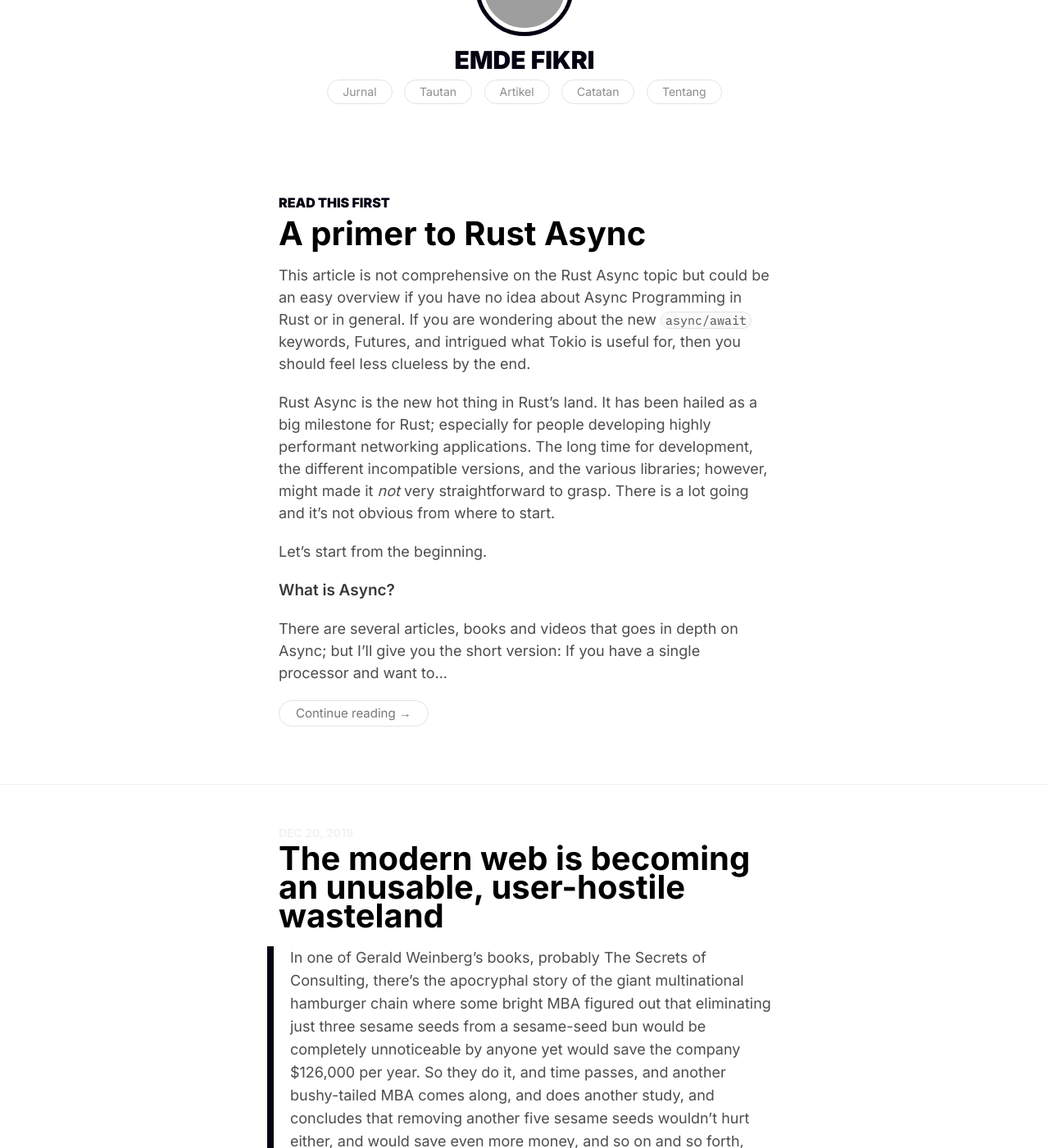
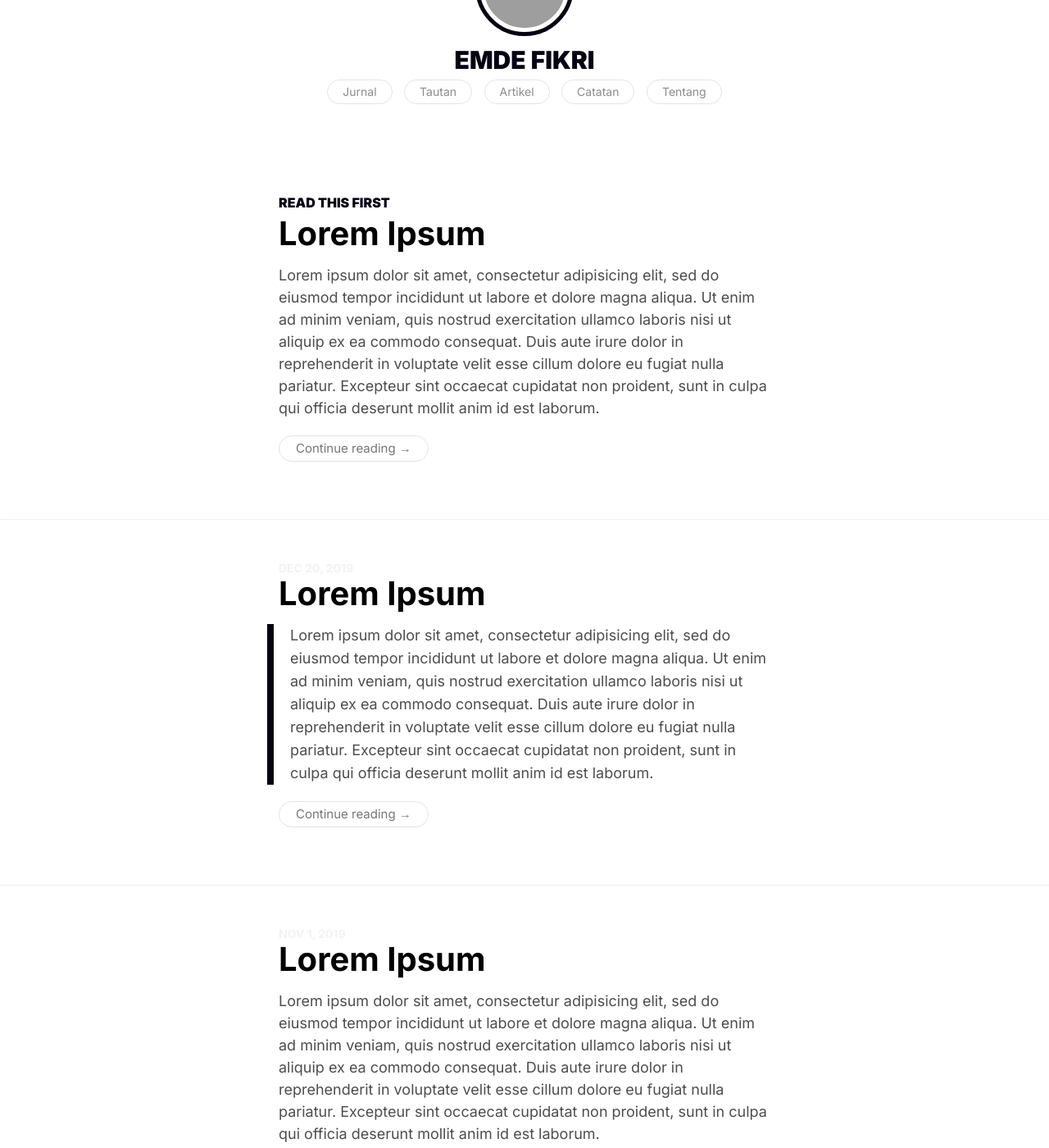
Before and after one commit to emdefikri/emdefikri.github.io, a Jekyll site: the page built from index.md, in a window 1280 px wide and 1400 px high, scrolled down 216 px. Shown: the whole window at 82% size. Built offline with Jekyll 4.4.1, drawn with Linux system fonts in a browser that asks for light colours; a script that is not in the unit is left out; some of the changed text lies outside the part shown; grey boxes are pictures that could not be loaded.

Commit message:
Update homepage.html

```diff
--- a/_layouts/homepage.html
+++ b/_layouts/homepage.html
@@ -227,16 +227,15 @@
 
         <article id="gSjs8W5WGcuZZy34p84py" class="post user_show">
             <h1 class="article_title">
-                <a href="/async-rust">A primer to Rust Async</a>
+                <a href="/async-rust">Lorem Ipsum</a>
             </h1>
             <a href="/async-rust">
-                <p>This article is not comprehensive on the Rust Async topic but could be an easy overview if you have no idea about Async Programming in Rust or in general. If you are wondering about the new <code class="prettyprint">async/await</code> keywords, Futures, and intrigued what Tokio is useful for, then you should feel less clueless by the end.</p>
-                <p>Rust Async is the new hot thing in Rust’s land. It has been hailed as a big milestone for Rust; especially for people developing highly performant networking applications. The long time for development, the different incompatible versions, and the various libraries; however, might made it <em>not</em> very straightforward to grasp. There is a lot going and it’s not obvious from where to start.</p>
-
-                <p>Let’s start from the beginning.</p>
-                <h3>What is Async?
-                </h3>
-                <p>There are several articles, books and videos that goes in depth on Async; but I’ll give you the short version: If you have a single processor and want to...</p>
+                <p>Lorem ipsum dolor sit amet, consectetur adipisicing elit, sed do eiusmod
+                tempor incididunt ut labore et dolore magna aliqua. Ut enim ad minim veniam,
+                quis nostrud exercitation ullamco laboris nisi ut aliquip ex ea commodo
+                consequat. Duis aute irure dolor in reprehenderit in voluptate velit esse
+                cillum dolore eu fugiat nulla pariatur. Excepteur sint occaecat cupidatat non
+                proident, sunt in culpa qui officia deserunt mollit anim id est laborum.</p>
             </a>
             <p><a href="/async-rust" class="buttonize outline small">Continue reading &rarr;</a></p>
         </article>
@@ -245,13 +244,16 @@
 
         <article id="9rTjtwY1ujKsQRCtoQZeTn" class="post user_show">
             <time datetime="2019-12-20" class="article_time">Dec 20, 2019</time>
-            <h1 class="article_title"><a href="/the-modern-web">The modern web is becoming an unusable, user-hostile wasteland</a></h1>
+            <h1 class="article_title"><a href="/the-modern-web">Lorem Ipsum</a></h1>
             <a href="/the-modern-web" class="content">
                 <blockquote>
-                    <p>In one of Gerald Weinberg’s books, probably The Secrets of Consulting, there’s the apocryphal story of the giant multinational hamburger chain where some bright MBA figured out that eliminating just three sesame seeds from a sesame-seed bun would be completely unnoticeable by anyone yet would save the company $126,000 per year. So they do it, and time passes, and another bushy-tailed MBA comes along, and does another study, and concludes that removing another five sesame seeds wouldn’t hurt either, and would save even more money, and so on and so forth, every year or two, the new management trainee looking for ways to save money proposes removing a sesame seed or two, until eventually, they’re shipping hamburger buns with exactly three sesame seeds artfully arranged in a triangle, and nobody buys their hamburgers any more.</p>
+                    <p>Lorem ipsum dolor sit amet, consectetur adipisicing elit, sed do eiusmod
+                    tempor incididunt ut labore et dolore magna aliqua. Ut enim ad minim veniam,
+                    quis nostrud exercitation ullamco laboris nisi ut aliquip ex ea commodo
+                    consequat. Duis aute irure dolor in reprehenderit in voluptate velit esse
+                    cillum dolore eu fugiat nulla pariatur. Excepteur sint occaecat cupidatat non
+                    proident, sunt in culpa qui officia deserunt mollit anim id est laborum.</p>
                 </blockquote>
-                <p><em>Joel Spolsky from There’s no place like 127.0.0.1</em></p>
-                <p>As I keep...</p>
             </a>
             <p class="continue_mark"><a href="/the-modern-web" class="buttonize outline small">Continue reading &rarr;</a></p>
         </article>
@@ -260,16 +262,14 @@
 
         <article id="dDbd6LEardsJZRwKZoMnHG" class="post user_show">
             <time datetime="2019-11-01" class="article_time">Nov 1, 2019</time>
-            <h1 class="article_title"><a href="/rust-2020">Rust 2020: A better ecosystem</a></h1>
+            <h1 class="article_title"><a href="/rust-2020">Lorem Ipsum</a></h1>
             <a href="/rust-2020" class="content">
-                <p>This article is written in a response to A call for blogs 2020.</p>
-                <p>I’m fairly new to Rust, and thus my perspective is that of someone who is not quite sophisticated with the language. I think Rust is hard to learn but should be manageable for your average software developer given enough persistence.</p>
-
-                <p>Once you are over that barrier, you start thinking of building something in Rust. Probably, for the web, or a desktop application, or a mobile application; because that’s largely what many developers are building today.</p>
-
-                <p>The problem is, in my opinion, the Rust ecosystem is pretty much under-developed at this point. Especially, if you are targeting web, desktop or mobile. The infrastructure is simply not there. The crates have little maintainers, little documentation, no tutorials, and the tooling is just bad.</p>
-
-                <p>So here is how I think this should be approached:</p>
+                <p>Lorem ipsum dolor sit amet, consectetur adipisicing elit, sed do eiusmod
+                tempor incididunt ut labore et dolore magna aliqua. Ut enim ad minim veniam,
+                quis nostrud exercitation ullamco laboris nisi ut aliquip ex ea commodo
+                consequat. Duis aute irure dolor in reprehenderit in voluptate velit esse
+                cillum dolore eu fugiat nulla pariatur. Excepteur sint occaecat cupidatat non
+                proident, sunt in culpa qui officia deserunt mollit anim id est laborum.</p>
 
                 <ul>
                     <li>Focus on few angles and crates...</li>
@@ -282,14 +282,23 @@
 
         <article id="vc8mGg6PwseUDM2uxRWjrN" class="post user_show">
             <time datetime="2019-10-10" class="article_time">Oct 10, 2019</time>
-            <h1 class="article_title"><a href="/rust-intro">A brief introduction to Rust</a></h1>
+            <h1 class="article_title"><a href="/rust-intro">Lorem Ipsum</a></h1>
             <a href="/rust-intro" class="content">
-                <p>This blog post will take a deep dive into the Rust world of mutability. By deep dive, it means the blog post is considerably long. So it will take time to go through the different examples. The topic we will dive through is specific but we will have to go through various Rust concepts: Ownership/Borrowing, Lifetimes, Unsafe, Sync, Closures, Macros and more. This might be intimidating and I think this is where many developers are put off. </p>
-                <p>This article assumes some familiarity with Rust; that is if you have successfully run a “Hello World” program, then you are qualified! If you have struggled with some of the hard concepts then this article could be a good introduction. It will not go deep for each one of these but will give you enough knowledge to help you understand the bigger picture.</p>
+                <p>Lorem ipsum dolor sit amet, consectetur adipisicing elit, sed do eiusmod
+                tempor incididunt ut labore et dolore magna aliqua. Ut enim ad minim veniam,
+                quis nostrud exercitation ullamco laboris nisi ut aliquip ex ea commodo
+                consequat. Duis aute irure dolor in reprehenderit in voluptate velit esse
+                cillum dolore eu fugiat nulla pariatur. Excepteur sint occaecat cupidatat non
+                proident, sunt in culpa qui officia deserunt mollit anim id est laborum.</p>
 
                 <hr>
 
-                <p>We will start from a <em>reasonably</em> easy problem: We want to access a particular variable from any...</p>
+                <p>Lorem ipsum dolor sit amet, consectetur adipisicing elit, sed do eiusmod
+                tempor incididunt ut labore et dolore magna aliqua. Ut enim ad minim veniam,
+                quis nostrud exercitation ullamco laboris nisi ut aliquip ex ea commodo
+                consequat. Duis aute irure dolor in reprehenderit in voluptate velit esse
+                cillum dolore eu fugiat nulla pariatur. Excepteur sint occaecat cupidatat non
+                proident, sunt in culpa qui officia deserunt mollit anim id est laborum.</p>
             </a>
             <p class="continue_mark"><a href="/rust-intro" class="buttonize outline small">Continue reading &rarr;</a></p>
         </article>
@@ -298,15 +307,22 @@
 
         <article id="pwBe9jGwKBkshPCNsbJ3Gj" class="post user_show">
             <time datetime="2019-04-27" class="article_time">Apr 27, 2019</time>
-            <h1 class="article_title"><a href="/vim">The VIM Experience</a></h1>
+            <h1 class="article_title"><a href="/vim">Lorem Ipsum</a></h1>
             <a href="/vim" class="content">
                 <blockquote class="short">
-                    <p>For the Vim crowd, my <code class="prettyprint">.vimrc</code> file is available on Github.</p>
+                    <p>Lorem ipsum dolor sit amet, consectetur adipisicing elit, sed do eiusmod
+                    tempor incididunt ut labore et dolore magna aliqua. Ut enim ad minim veniam,
+                    quis nostrud exercitation ullamco laboris nisi ut aliquip ex ea commodo
+                    consequat. Duis aute irure dolor in reprehenderit in voluptate velit esse
+                    cillum dolore eu fugiat nulla pariatur. Excepteur sint occaecat cupidatat non
+                    proident, sunt in culpa qui officia deserunt mollit anim id est laborum.</p>
                 </blockquote>
-                <p>I got introduced to Vim 7 years ago. Getting started with Vim was a challenge. I think it was a typical experience: Vim has a steep learning curve and requires lots of customization to hit that nice spot. There is even a cost to start typing actual text. As I’ve never been introduced to a Vim-like model, my intuition for a text editor is to just start typing. When you opt for a new experience to increase your productivity, it is hard to be convinced to hit a key to start typing. It seemed counter-intuitive.</p>
-                <p>That made me bail of Vim multiple times. But I always had the inklings to give it another shot. I think a part of it is “jealousy”. Seeing other developers wrangling code in unusual ways, I wanted to have that kind of power. Also, carpal tunnel syndrome is real and I needed to relieve my hands of constant switching.</p>
-
-                <p>It is...</p>
+                <p>Lorem ipsum dolor sit amet, consectetur adipisicing elit, sed do eiusmod
+                tempor incididunt ut labore et dolore magna aliqua. Ut enim ad minim veniam,
+                quis nostrud exercitation ullamco laboris nisi ut aliquip ex ea commodo
+                consequat. Duis aute irure dolor in reprehenderit in voluptate velit esse
+                cillum dolore eu fugiat nulla pariatur. Excepteur sint occaecat cupidatat non
+                proident, sunt in culpa qui officia deserunt mollit anim id est laborum.</p>
             </a>
             <p class="continue_mark"><a href="/vim" class="buttonize outline small">Continue reading &rarr;</a></p>
         </article>
```
